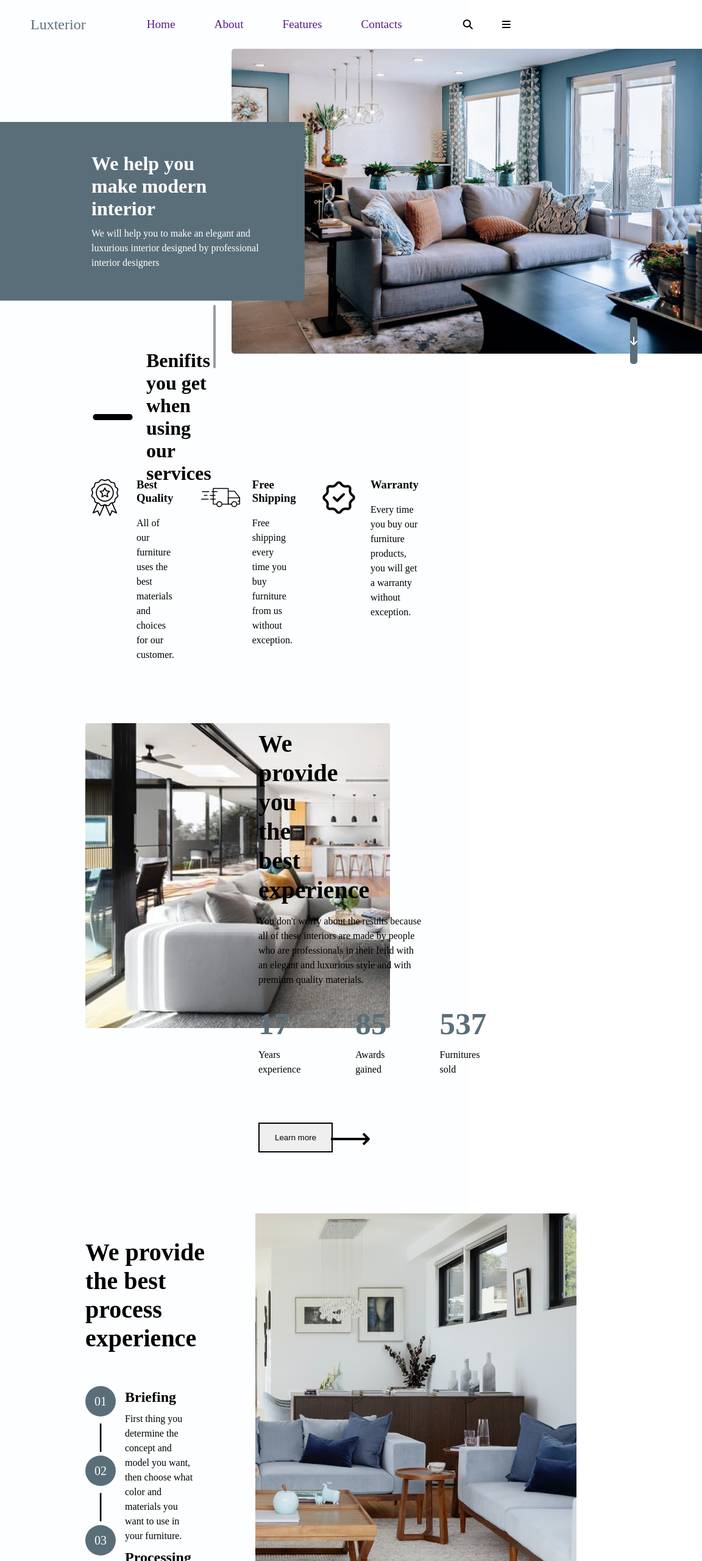
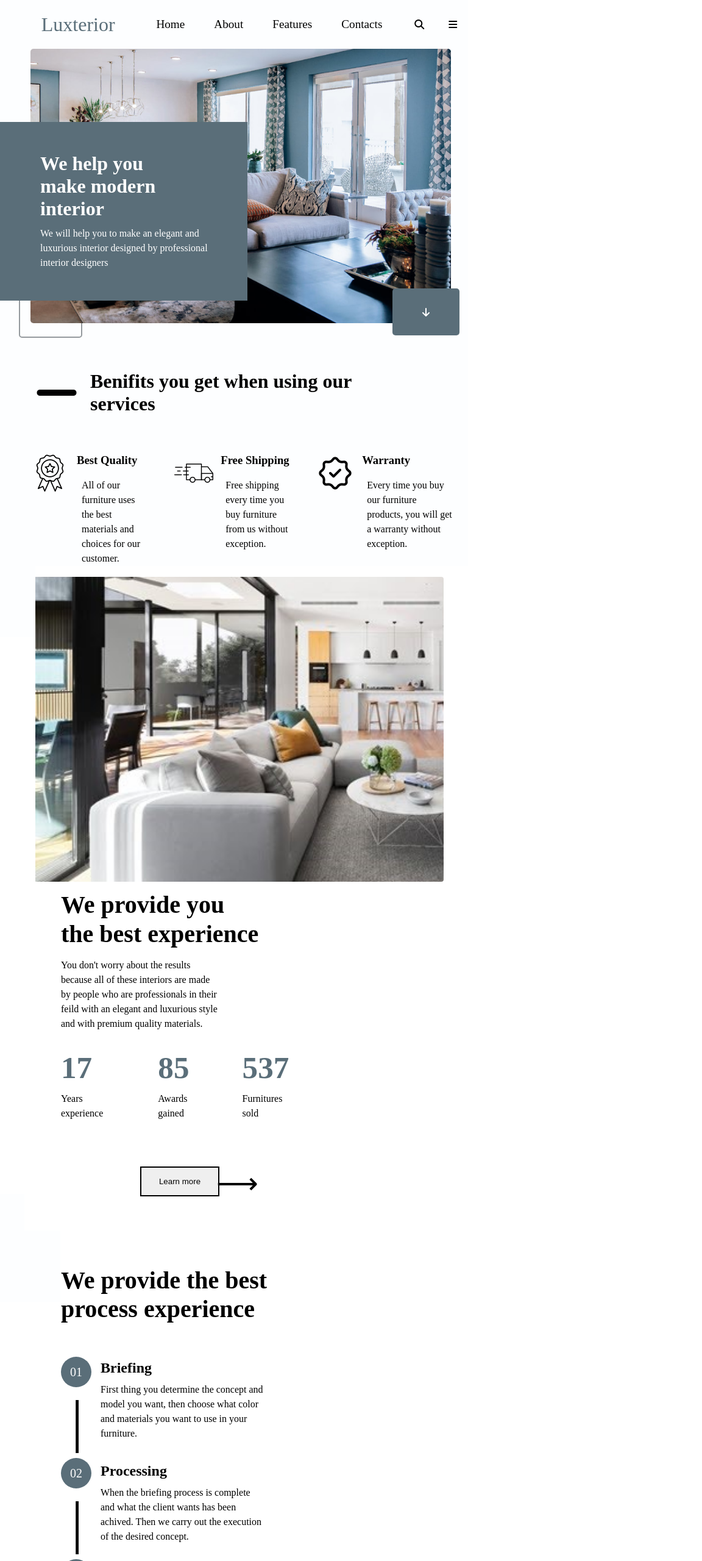
Before and after one commit to haricoddle/HTML-CSS-Assignment-4, a plain HTML site: page index.html in a window 768 px wide. Shown: the top 2560 px of the page at 61% size, 1152 px wide, since content can reach past the window. Drawn offline with Linux system fonts and the light colour scheme.

Commit message:
Updated changes

```diff
--- a/css/style.css
+++ b/css/style.css
@@ -442,6 +442,7 @@
     .benifits h2{
         font-size: 2rem;
         padding-right: 0;
+        line-height: 2.2rem;
     }
     .perks{
         display: inline;
@@ -847,3 +848,174 @@
         gap: 1.2rem;
     }
 }
+@media screen and (min-width: 700px) and (max-width: 1024px ) {
+    .logo{
+        padding-right: 50px;
+    }
+    .logo p{
+        font-size: 2rem;
+    }
+    .links{
+        margin-right: 35px;
+        gap: 3rem;
+    }
+    .links a{
+        color: black;
+    }
+    .icons{
+        gap: 2.5rem;
+     }
+     .banner{
+        display: flex;
+        padding-bottom: 10px;
+    }
+     .banner img{
+        left: 50px;
+        height: 450px;
+        width: 690px;
+    }
+    .text{
+        padding-left: 66px;
+        width: 190px;
+    }
+    .text p{
+        line-height: 1.5rem;
+        width: 320px;
+        padding-top: 10px;
+    }
+    .box{
+        position: absolute;
+        top: 450px;
+        right: 633px;
+    }
+    .arrow{
+        position: absolute;
+        top: 473px;
+        left: 644px;
+    }
+    .benifits{
+        display: flex;
+        height: 200px;
+        align-items: center;
+    }
+    .benifits i{
+        padding-left: 58px;
+    }
+    .benifits h2{
+        padding-right: 191px;
+    }
+    .perks{
+        padding-left: 50px;
+        padding-right: 5px;
+    }
+    .qualities p{
+        padding-inline: 20px;
+    }
+    .qualities h3{
+        padding-left: 12px;
+    }
+    .statistics{
+        display: inline;
+        padding: 60px 40px 100px 58px;
+    }
+    .statistics img{
+        width: 670px;
+        padding-left: 58px;
+    }
+    .stat_image{
+        width: 0%;
+    }
+    .stat_text{
+        width: 0%;
+    }
+    .stat_text h2{
+        width: 328px;
+        padding: 10px 0px 15px 100px;
+    }
+    .text_p{
+        width: 260px;
+        padding-left: 100px;
+    }
+    .stat_numbers{
+        padding-left: 100px;
+    }
+    .stat_numbers h3{
+        font-size: 3.2rem;
+        color: rgb(90,110,121);
+    }
+    .stat_numbers p{
+        padding-top: 10px;
+        padding-bottom: 50px;
+    }
+    .stat_text button{
+        margin-left: 230px;
+        width: 130px;
+    }
+    .stat_text span{
+        top: -50px;
+        left: 355px;
+    }
+    .experience{
+        display: inline;
+        padding-left: 59px;
+    }
+    .experience_text{
+        width: 369px;
+        padding-left: 100px;
+    }
+    .experience_image{
+        width: 0;
+    }
+    .experience_image img{
+        padding-left: 59px;
+        height: 380px;
+        width: 600px;
+        border-radius: 10px;
+    }
+    .exp_number span{
+        font-size: 6rem;
+        padding-left: 17px;
+    }
+    .exp_details p{
+        width: 270px;
+        padding-bottom: 36px;
+    }
+    .reviews{
+        padding-left: 59px;
+    }
+    .review_arrow{
+        display: none;
+    }
+    .profile p{
+        line-height: 1.5rem ;
+    }
+    .subscribe{
+        padding-left: 35px;
+        padding-right: 0;
+        padding-top: 44px;
+    }
+    .subscribe h2{
+        padding-left: 0px;
+        padding-right: 100px;
+        text-align: center;
+        line-height: 2.5rem;
+    }
+    .subscribe p{
+        padding: 25px 50px 50px 20px;
+    }
+    .sub_mail{
+        margin-left: 20px;
+    }
+    .sub_mail p{
+        padding: 10px 200px 10px 20px;
+    }
+    .footer{
+        padding-left: 59px;
+        padding-right: 0px;
+    }
+    .footer_label{
+        width: auto;
+        padding-right: 0px;
+        padding-top: 72px;
+    }
+}
--- a/index.html
+++ b/index.html
@@ -69,7 +69,7 @@
         </div>
         <div class="stat_text">
             <h2>We provide you the best experience</h2>
-            <p>You don't worry about the results because all of these interiors are made by people who are professionals in their feild with an elegant and luxurious style and with premium quality materials.</p>
+            <p class="text_p">You don't worry about the results because all of these interiors are made by people who are professionals in their feild with an elegant and luxurious style and with premium quality materials.</p>
             <div class="stat_numbers">
                 <div>
                      <h3>17</h3>
```
